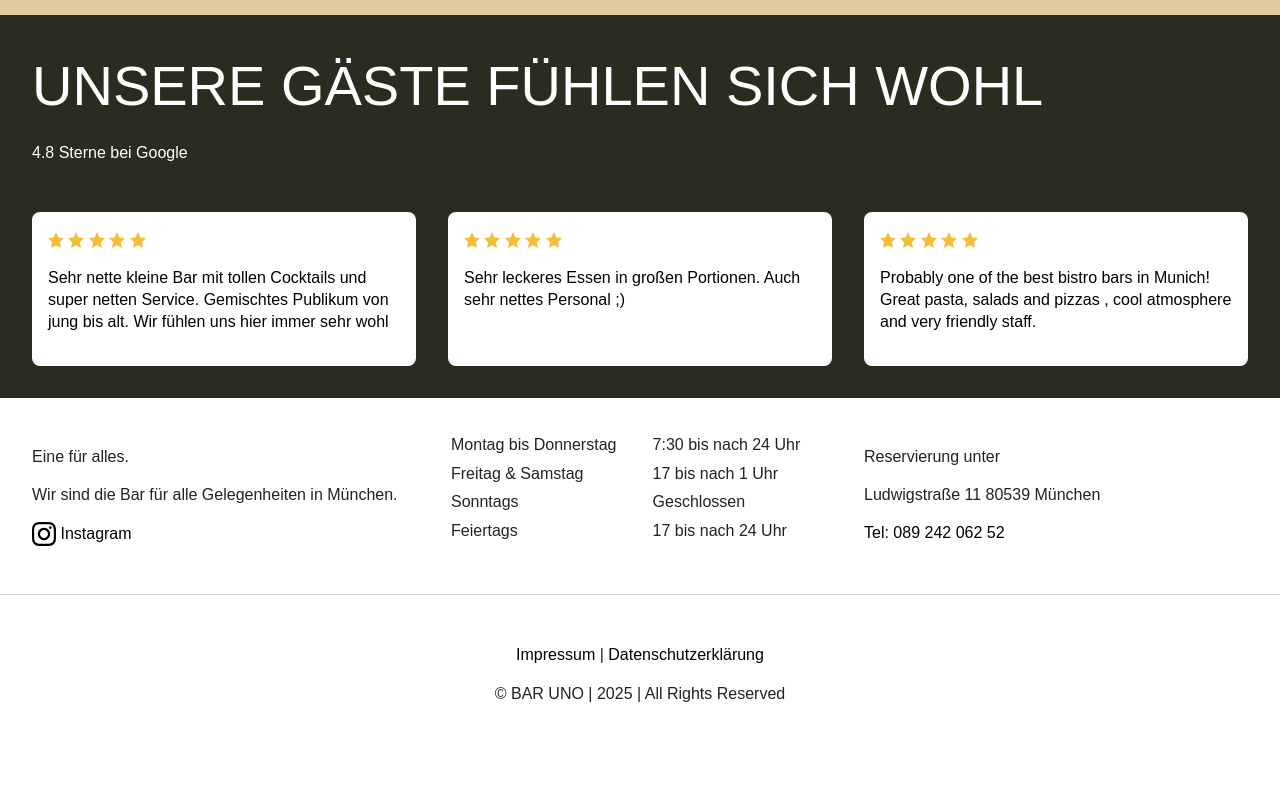
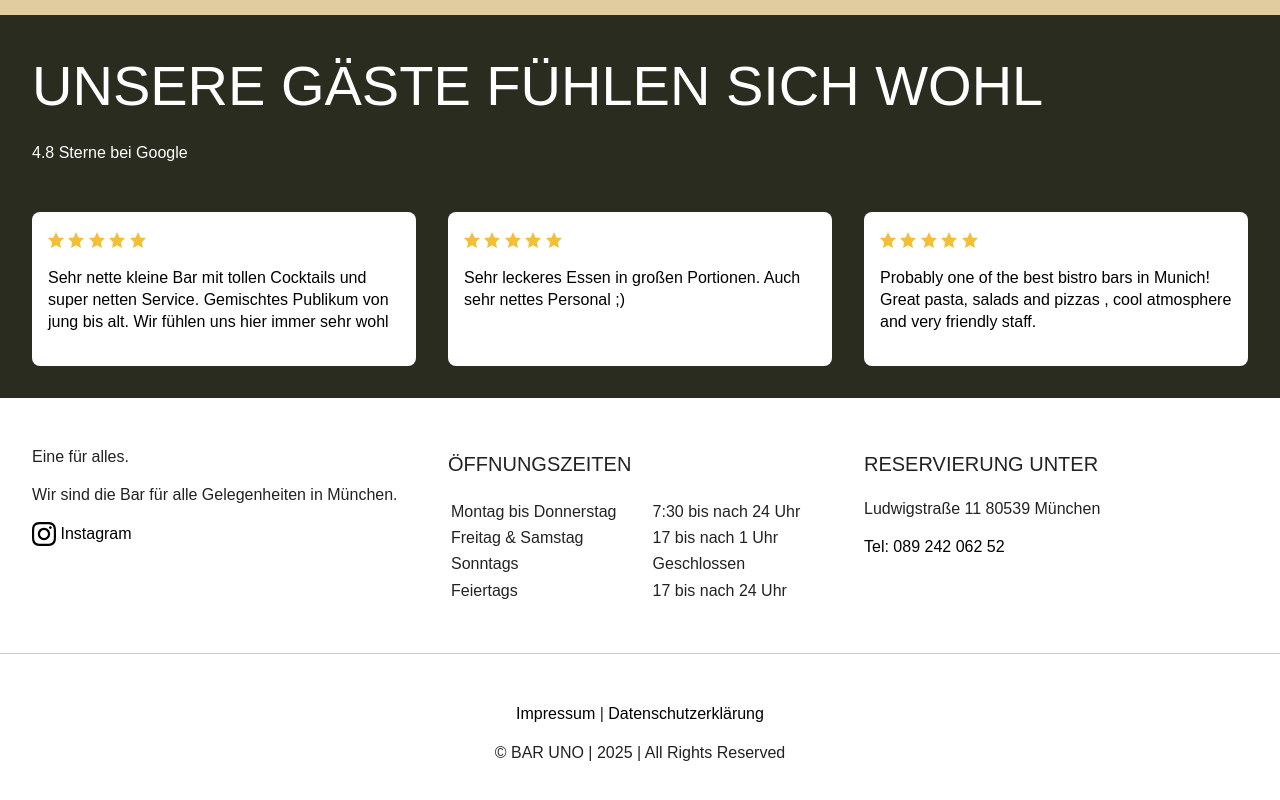
Before and after one commit to te-sa/bar-uno, a website: page index.html in a window 1280 px wide. Shown: the part 1553-2353 px from the top of the page. Before the commit the page ends 2306 px from the top, so only its background shows below. Drawn offline with Linux system fonts and the light colour scheme.

Commit message:
Improve footer with styling and titles

```diff
--- a/css/style.css
+++ b/css/style.css
@@ -356,7 +356,17 @@ body {
   justify-content: space-between;
   padding: 2em;
 
-  * {
+  .section-title {
+    text-transform: uppercase;
+    font-size: 1.25em;
+  }
+
+  .business-hrs-section {
+    display: flex;
+    flex-direction: column;
+  }
+
+  section {
     flex: 1 1 240px;
   }
 }
--- a/index.html
+++ b/index.html
@@ -181,14 +181,16 @@
 <footer>
 
   <div class="footer-top">
-    <div>
+    <section>
       <p>Eine für alles.</p>
       <p>Wir sind die Bar für alle Gelegenheiten in München.</p>
       <a href="https://www.instagram.com/barunomunich/">
         <svg xmlns="http://www.w3.org/2000/svg" width="24" height="24" viewBox="0 0 24 24"><path d="M12 2.163c3.204 0 3.584.012 4.85.07 3.252.148 4.771 1.691 4.919 4.919.058 1.265.069 1.645.069 4.849 0 3.205-.012 3.584-.069 4.849-.149 3.225-1.664 4.771-4.919 4.919-1.266.058-1.644.07-4.85.07-3.204 0-3.584-.012-4.849-.07-3.26-.149-4.771-1.699-4.919-4.92-.058-1.265-.07-1.644-.07-4.849 0-3.204.013-3.583.07-4.849.149-3.227 1.664-4.771 4.919-4.919 1.266-.057 1.645-.069 4.849-.069zm0-2.163c-3.259 0-3.667.014-4.947.072-4.358.2-6.78 2.618-6.98 6.98-.059 1.281-.073 1.689-.073 4.948 0 3.259.014 3.668.072 4.948.2 4.358 2.618 6.78 6.98 6.98 1.281.058 1.689.072 4.948.072 3.259 0 3.668-.014 4.948-.072 4.354-.2 6.782-2.618 6.979-6.98.059-1.28.073-1.689.073-4.948 0-3.259-.014-3.667-.072-4.947-.196-4.354-2.617-6.78-6.979-6.98-1.281-.059-1.69-.073-4.949-.073zm0 5.838c-3.403 0-6.162 2.759-6.162 6.162s2.759 6.163 6.162 6.163 6.162-2.759 6.162-6.163c0-3.403-2.759-6.162-6.162-6.162zm0 10.162c-2.209 0-4-1.79-4-4 0-2.209 1.791-4 4-4s4 1.791 4 4c0 2.21-1.791 4-4 4zm6.406-11.845c-.796 0-1.441.645-1.441 1.44s.645 1.44 1.441 1.44c.795 0 1.439-.645 1.439-1.44s-.644-1.44-1.439-1.44z"/></svg>
         <span class="elementor-icon-list-text">Instagram</span>
       </a>
-    </div>
+    </section>
+    <section class="business-hrs-section">
+      <p class="section-title">Öffnungszeiten</p>
       <table>
         <tr>
           <td>Montag bis Donnerstag</td>
@@ -207,11 +209,12 @@
           <td>17 bis nach 24 Uhr</td>
         </tr>
       </table>
-    <div>
-      <p>Reservierung unter</p>
+    </section>
+    <section>
+      <p class="section-title">Reservierung unter</p>
       <p>Ludwigstraße 11 80539 München</p>
       <a href="tel:+49892420625">Tel: 089 242 062 52</a>
-    </div>
+    </section>
   </div>
 
   <hr/>
```
Lines whose indentation alone changed are shown as unchanged.
